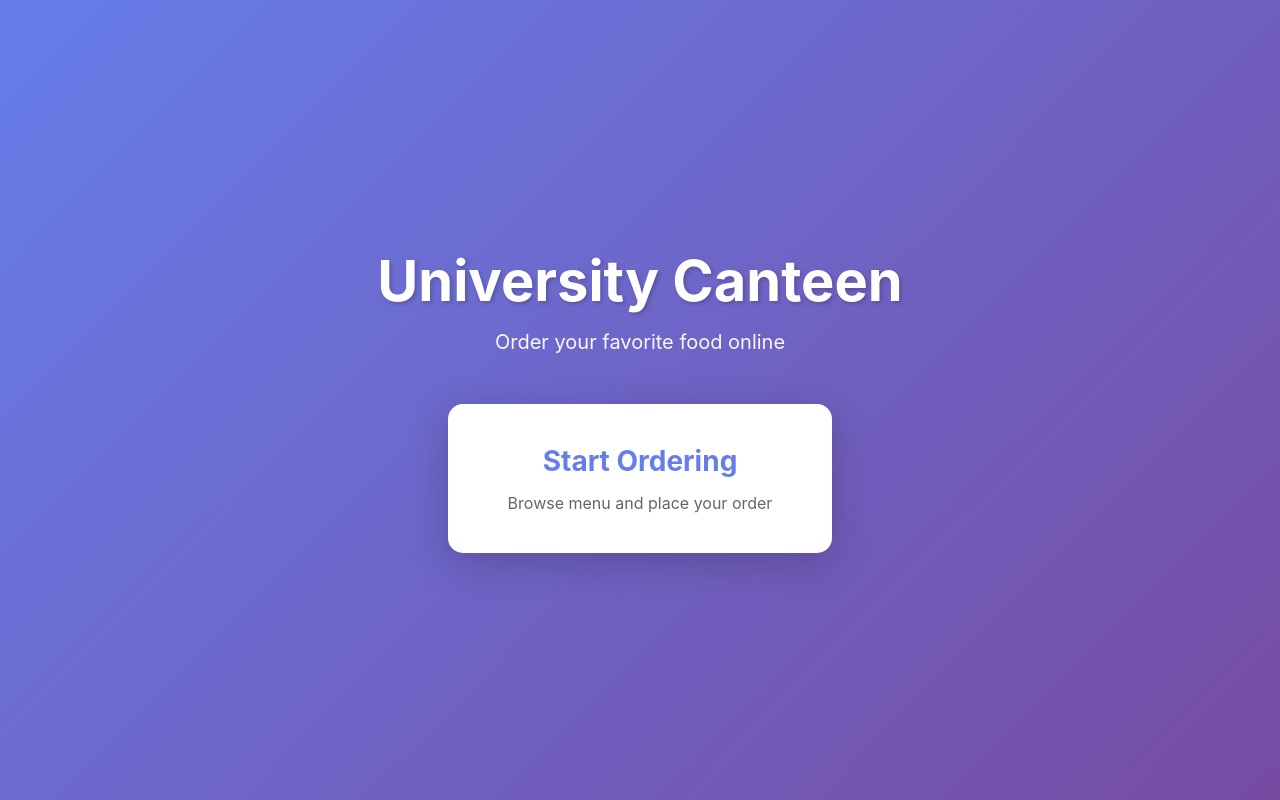
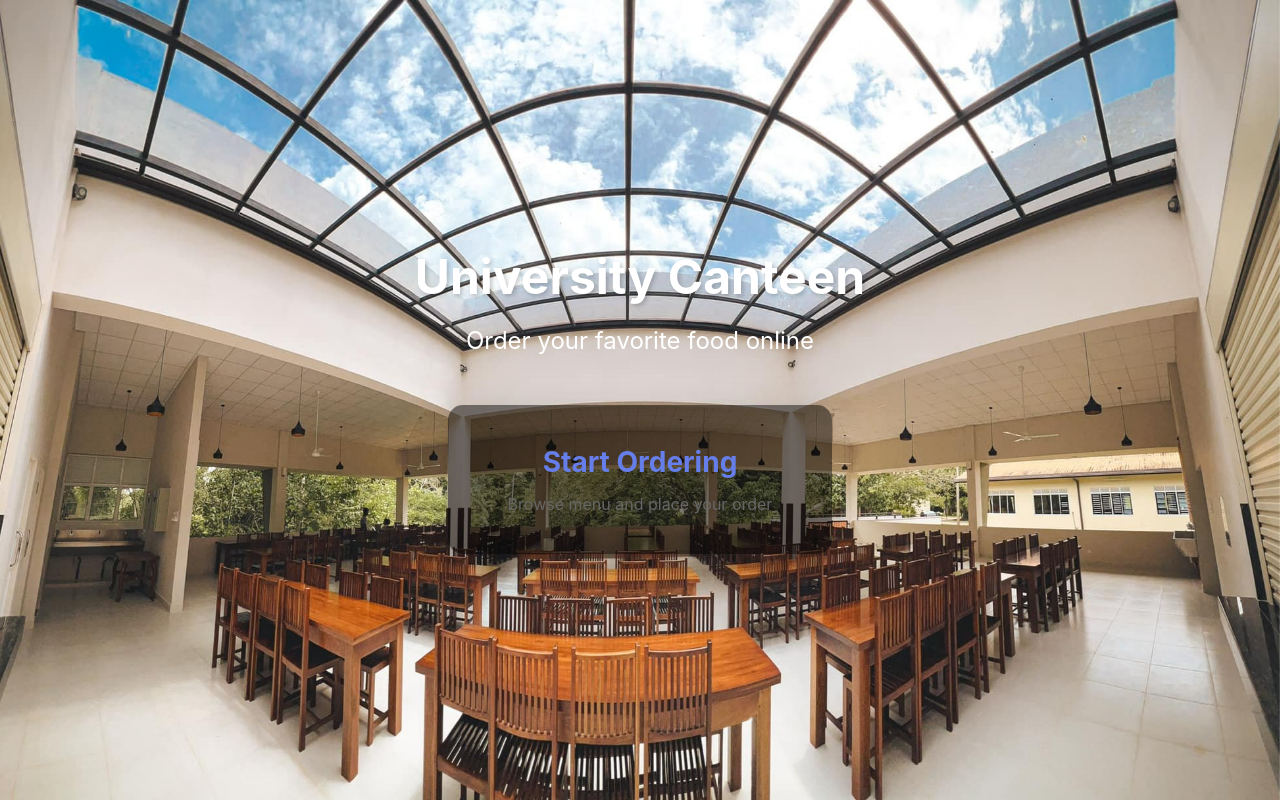
Before and after one commit to tharupama/canteen, a React (Create React App) app: page / in a window 1280 px wide. Built offline with nearby package versions, Linux system fonts and the light colour scheme; no server answers.

Commit message:
add-front-page-pic

```diff
--- a/src/App.tsx
+++ b/src/App.tsx
@@ -23,13 +23,45 @@ function App() {
 
 const HomePage: React.FC = () => {
   return (
-    <div className="home-page">
-      <h1>University Canteen</h1>
-      <p className="home-subtitle">Order your favorite food online</p>
-      <div className="app-links">
-        <Link to="/user" className="app-link user-link">
-          <div className="link-card">
-            <h2>Start Ordering</h2>
+    <div
+      className="home-page"
+      style={{
+        minHeight: "100vh",
+        display: "flex",
+        flexDirection: "column",
+        alignItems: "center",
+        justifyContent: "center",
+        textAlign: "center",
+        color: "white",
+        backgroundImage: "url('/canteen-bg.jpg')", // put your image in public/images
+        backgroundSize: "cover",
+        backgroundPosition: "center",
+        backgroundRepeat: "no-repeat",
+        backgroundAttachment: "fixed", // keeps image fixed on scroll
+      }}
+    >
+      <h1 style={{ fontSize: "3rem", marginBottom: "20px" }}>University Canteen</h1>
+      <p style={{ fontSize: "1.5rem", marginBottom: "50px" }}>Order your favorite food online</p>
+
+      <div
+        className="app-links"
+        style={{ display: "flex", gap: "40px", flexWrap: "wrap", justifyContent: "center" }}
+      >
+        <Link to="/user" className="app-link" style={{ textDecoration: "none" }}>
+          <div
+            className="link-card"
+            style={{
+              background: "rgba(0,0,0,0.5)", // semi-transparent for readability
+              color: "white",
+              padding: "40px 60px",
+              borderRadius: "15px",
+              boxShadow: "0 10px 40px rgba(0,0,0,0.2)",
+              minWidth: "250px",
+              textAlign: "center",
+              transition: "transform 0.3s",
+            }}
+          >
+            <h2 style={{ marginBottom: "15px" }}>Start Ordering</h2>
             <p>Browse menu and place your order</p>
           </div>
         </Link>
@@ -38,4 +70,5 @@ const HomePage: React.FC = () => {
   );
 };
 
+
 export default App;
```
Also changed, not shown: public/canteen-bg.jpg (renamed from src/backg.jpg).
